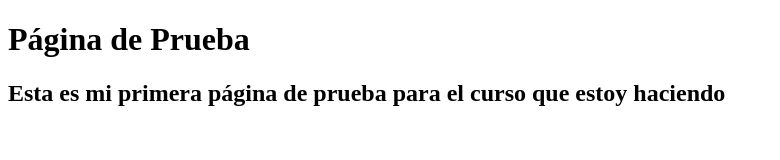
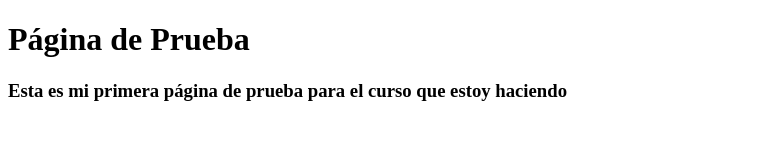
Before and after one commit to dranoel65/pagina-web, a plain HTML site: page index.html in a window 1280 px wide. Shown: the whole page, without its empty margins (0-780 px from the left). Drawn offline with Linux system fonts and the light colour scheme.

Commit message:
cambiando el tamano de la letra

```diff
--- a/index.html
+++ b/index.html
@@ -6,6 +6,6 @@
 	</head>
 	<body>
 		<h1>Página de Prueba</h1>
-		<h2>Esta es mi primera página de prueba para el curso que estoy haciendo</h2>
+		<h3>Esta es mi primera página de prueba para el curso que estoy haciendo</h3>
 	</body>
 </html>
```
